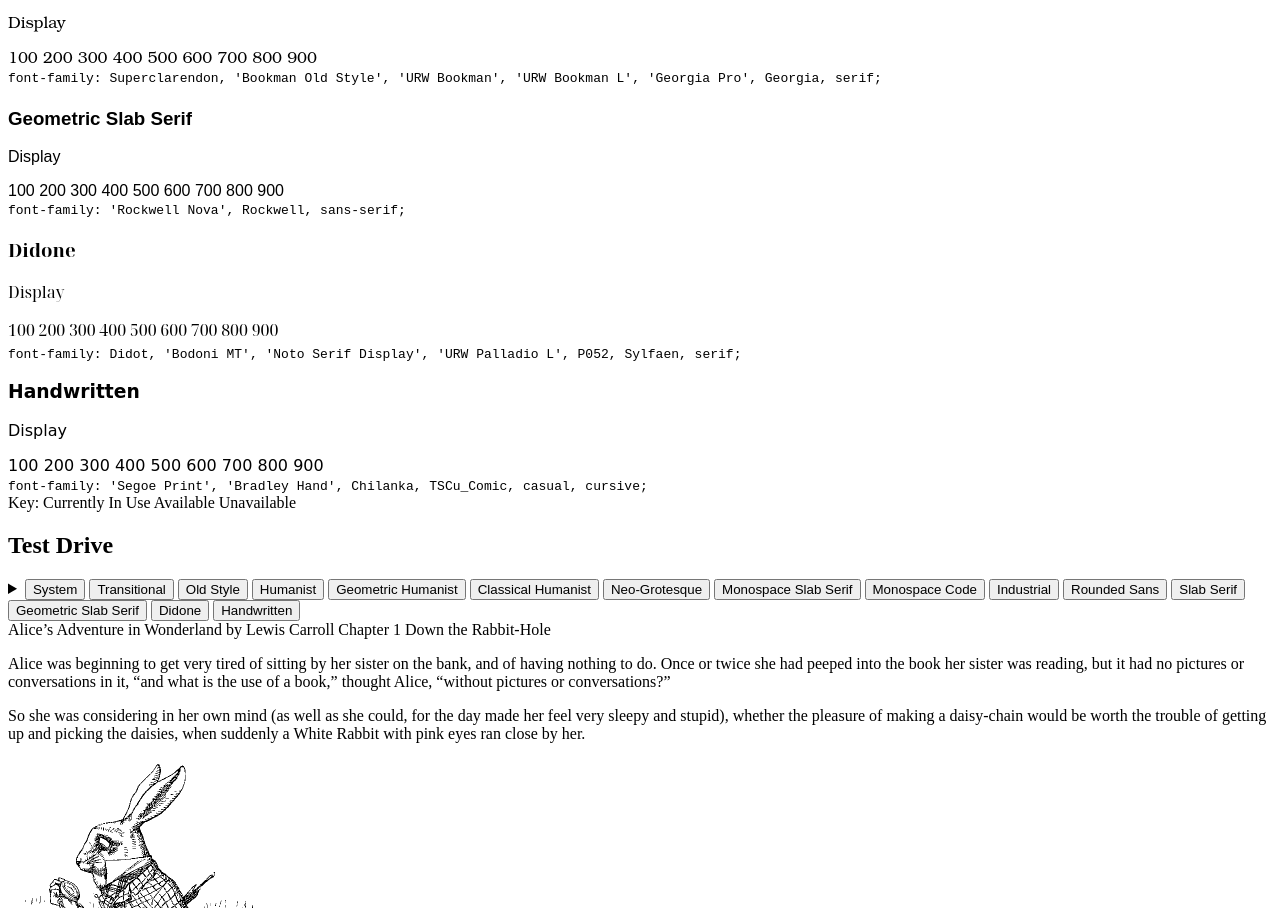
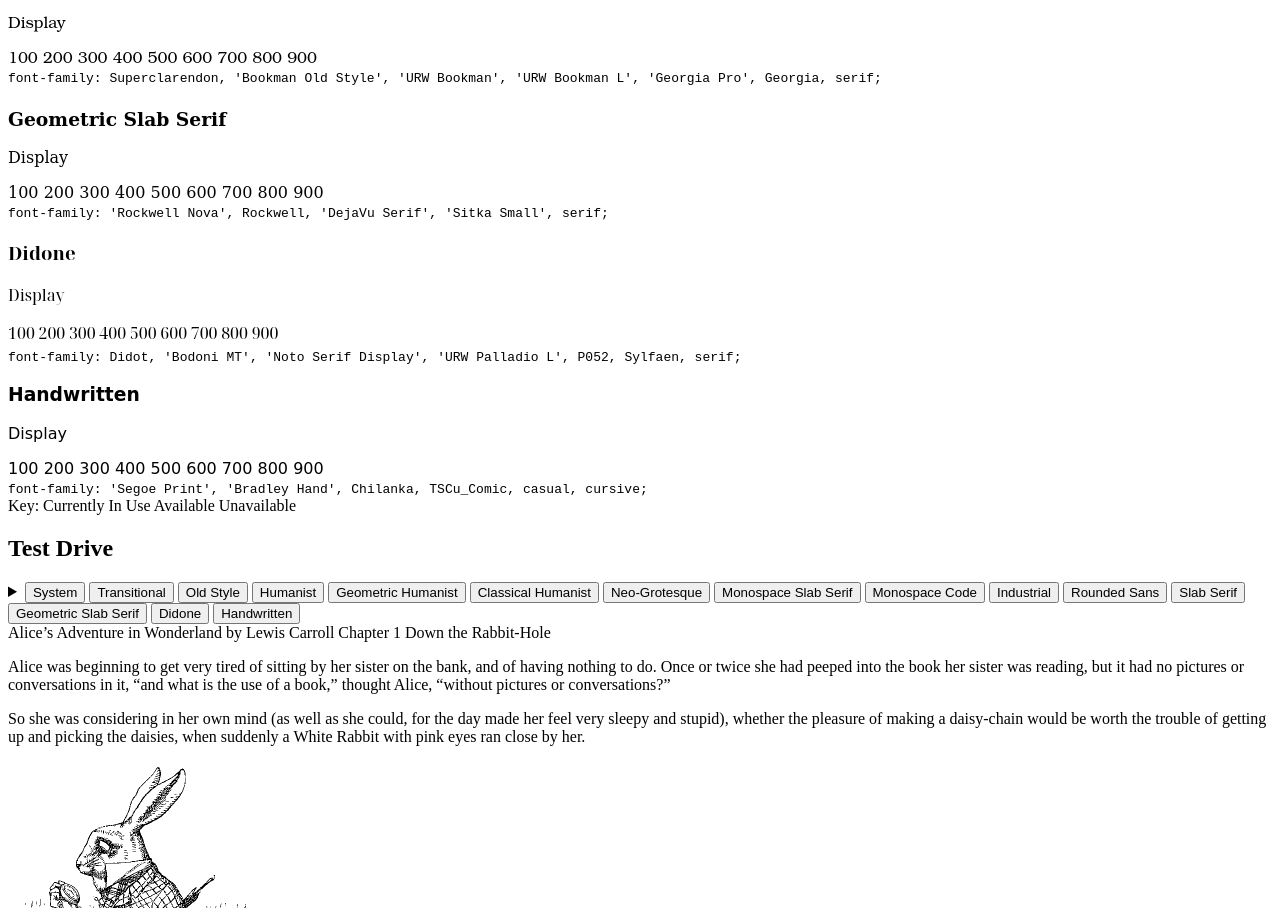
Before and after one commit to system-fonts/modern-font-stacks, a website: page site/src/index.html in a window 1280 px wide. Shown: the part 1672-2580 px from the top of the page. Drawn offline with Linux system fonts and the light colour scheme.

Commit message:
Refine Geometric Slab Serif

```diff
--- a/site/src/_styles.css
+++ b/site/src/_styles.css
@@ -608,7 +608,7 @@ section > h2 {
 }
 
 .geometric-slab-serif {
-  font-family: 'Rockwell Nova', Rockwell, sans-serif;
+  font-family: 'Rockwell Nova', Rockwell, 'DejaVu Serif', 'Sitka Small', serif;
 }
 
 .didone {
--- a/site/src/index.html
+++ b/site/src/index.html
@@ -425,7 +425,7 @@
         </div>
       </div>
 
-      <div class="font-card" style="font-family: 'Rockwell Nova', Rockwell, sans-serif;">
+      <div class="font-card" style="font-family: 'Rockwell Nova', Rockwell, 'DejaVu Serif', 'Sitka Small', serif;">
         <div class="font-title">
           <h3>Geometric Slab Serif</h3>
           <span class="font-callout">Display</span>
@@ -447,7 +447,9 @@
             font-family:
             <span>'Rockwell Nova'</span>,
             <span>Rockwell</span>,
-            <span>sans-serif</span>;
+            <span>'DejaVu Serif'</span>,
+            <span>'Sitka Small'</span>,
+            <span>serif</span>;
           </code>
         </div>
       </div>
```
